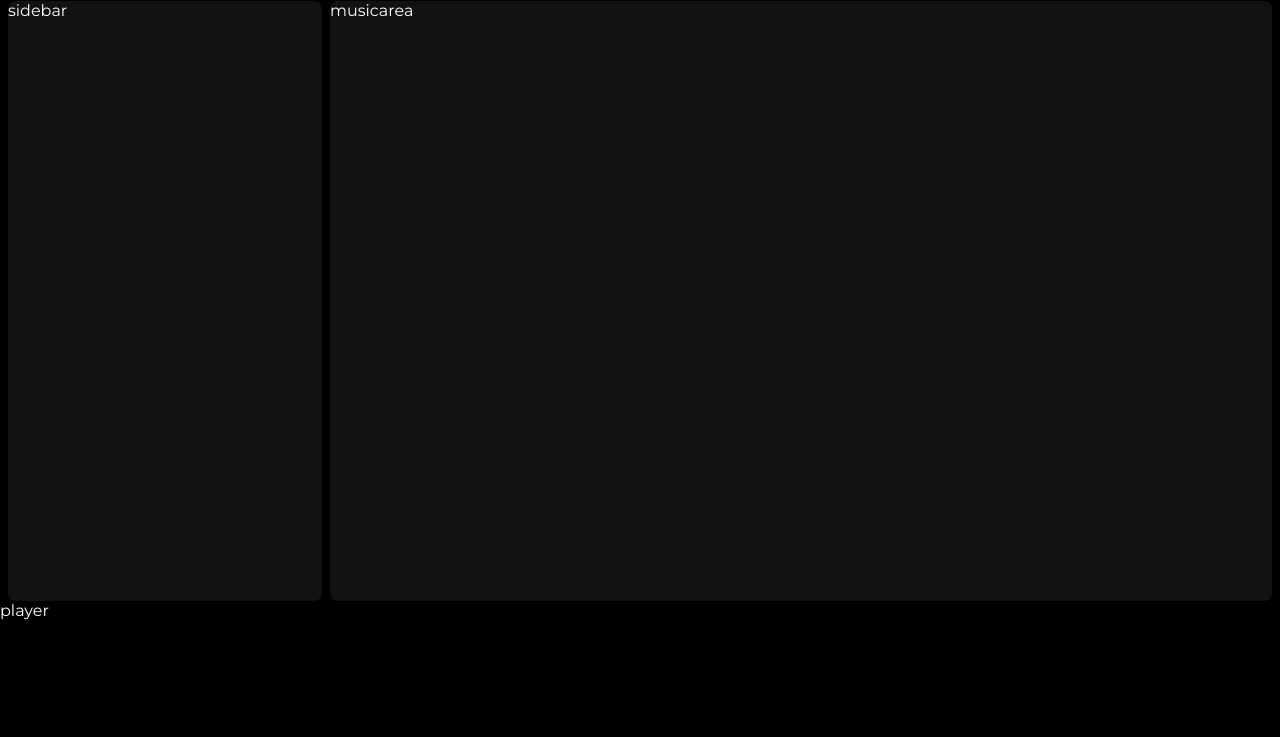
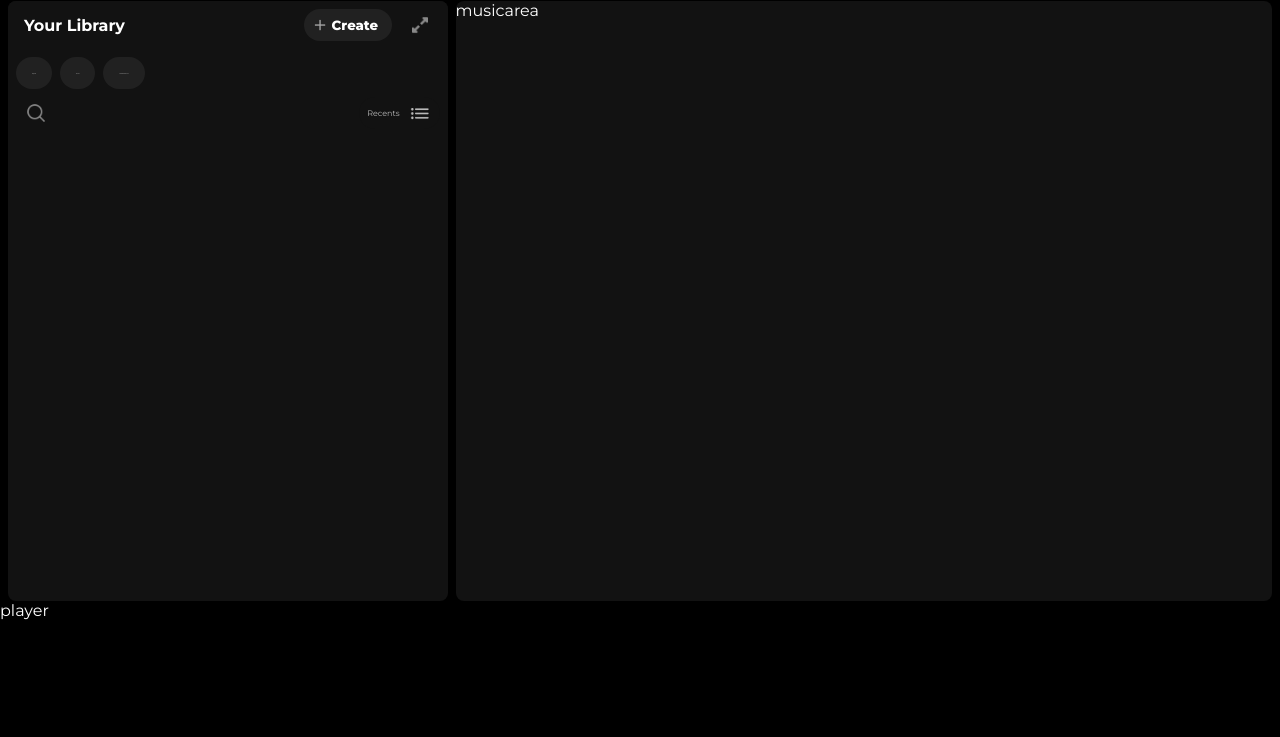
Before and after one commit to Harsh-Panchal-1/Spotify-Clone, a plain HTML site: page index.html in a window 1280 px wide. Shown: the part 63-800 px from the top of the page. Drawn offline with Linux system fonts and the light colour scheme.

Commit message:
Sidebar Half Completed

```diff
--- a/index.html
+++ b/index.html
@@ -4,7 +4,7 @@
   <meta charset="UTF-8">
   <meta name="viewport" content="width=device-width, initial-scale=1.0">
   <link rel="icon" href="/Assets/logo.png">
-  <title>Spotify : Web Player for Everyone</title>
+  <title>Spotify - Web Player: Music for Everyone</title>
   <link rel="preconnect" href="https://fonts.googleapis.com">
   <link rel="preconnect" href="https://fonts.gstatic.com" crossorigin>
   <link href="https://fonts.googleapis.com/css2?family=Montserrat:ital,wght@0,100..900;1,100..900&display=swap" rel="stylesheet">
@@ -41,7 +41,37 @@
     </div>
   </div>
   <div class="usersection" style="display: flex;">
-    <div class="sidebar">sidebar</div>
+    <div class="sidebar">
+      <div class="yourlib">
+        <span>Your Library</span>
+        <button class="create_button">
+          <img src="/Assets/Plus.png">
+          Create
+        </button>
+        <button class="expand_button">
+          <img src="/Assets/expand.png">
+        </button>
+      </div>
+      <div class="filters">
+        <button class="filter_button">
+          Playlists
+        </button>
+        <button class="filter_button">
+          Artists
+        </button>
+        <button class="filter_button">
+          Podcasts & Shows
+        </button>
+      </div>
+      <div class="search_section">
+        <img class="search_section_icon" src="/Assets/Search.png">
+        <button class="recent_button">
+          Recents
+          <img src="/Assets/Menu.png">
+        </button>
+      </div>
+      <div class="list"></div>
+    </div>
     <div class="musicarea">musicarea</div>
   </div>
   <div class="player">player</div>
--- a/style.css
+++ b/style.css
@@ -14,6 +14,7 @@
 }
 
 .logo{
+  position: relative;
   display: flex;
   height: 4rem;
   width: 30%;
@@ -21,16 +22,18 @@
 }
 
 .logo .darklogo{
+  position: absolute;
   height: 2rem;
   width: 2rem;
-  margin-left: 1rem;
+  left: 1rem;
 }
 
 .logo .home{
+  position: absolute;
+  right: 1rem;
   display: flex;
-  background-color: #1a1a1a;
+  background-color: #212121;
   padding: 0.5rem 0.5rem;
-  margin-left: 17rem;
   height: 2rem;
   width: 2rem;
   border: none;
@@ -44,7 +47,7 @@
 }
 
 .logo .home img{
-  background-color: #1a1a1a;
+  background-color: #212121;
   height: 1.75rem;
 }
 
@@ -84,6 +87,7 @@
 }
 
 .account{
+  position: relative;
   display: flex;
   height: 4rem;
   width: 30%;
@@ -91,10 +95,11 @@
 }
 
 .account .bell{
+  position: absolute;
+  right: 9rem;
   display: flex;
-  background-color: #1a1a1a;
+  background-color: #212121;
   padding: 0.5rem 0.5rem;
-  margin-left: 50%;
   height: 2rem;
   width: 2rem;
   border: none;
@@ -104,15 +109,16 @@
 }
 
 .account .bell img{
-  background-color: #1a1a1a;
+  background-color: #212121;
   height: 1.75rem;
 }
 
 .account .friends{
+  position: absolute;
+  right: 5rem;
   display: flex;
-  background-color: #1a1a1a;
+  background-color: #212121;
   padding: 0.5rem 0.5rem;
-  margin-left: 1rem;
   height: 2rem;
   width: 2rem;
   border: none;
@@ -122,15 +128,16 @@
 }
 
 .account .friends img{
-  background-color: #1a1a1a;
+  background-color: #212121;
   height: 1.75rem;
 }
 
 .account .account_icon{
+  position: absolute;
+  right: 1rem;
   display: flex;
-  background-color: #1a1a1a;
+  background-color: #212121;
   padding: 0.5rem 0.5rem;
-  margin-left: 1rem;
   height: 2rem;
   width: 2rem;
   border: none;
@@ -140,14 +147,14 @@
 }
 
 .account .account_icon img{
-  background-color: #1a1a1a;
+  background-color: #212121;
   border-radius: 200px;
   height: 2.5rem;
 }
 
 .sidebar{
   height: 75vh;
-  width: 25%;
+  width: 35%;
   background-color: #121212;
   color: white;
   margin-left: 0.5rem;
@@ -155,9 +162,122 @@
   border-radius: 0.5rem;
 }
 
+.yourlib{
+  position: relative;
+  background-color: #121212;
+  border: none;
+  border-top-right-radius: 0.5rem;
+  border-top-left-radius: 0.5rem;
+  display: flex;
+  align-items: center;
+  justify-content: center;
+  height: 3rem;
+}
+.yourlib span{
+  position: absolute;
+  background-color: #121212;
+  left: 1rem;
+  font-weight: 700;
+}
+.create_button{
+  position: absolute;
+  right: 3.5rem;
+  height: 2rem;
+  width: 5.5rem;
+  background-color: #212121;
+  color: white;
+  font-weight: 750;
+  align-items: center;
+  border: none;
+  border-radius: 200px;
+  display: flex;
+}
+.create_button img{
+  opacity: 0.6;
+  margin-left: 0.5rem;
+  margin-right: 0.25rem;
+  height: 1rem;
+  background-color: #212121;
+}
+.expand_button {
+  position: absolute;
+  right: 1.25rem;
+  width: 1rem;
+  background-color: #212121;
+  color: white;
+  font-weight: 750;
+  align-items: center;
+  border: none;
+  display: flex;
+  opacity: 0.5;
+}
+.expand_button img{
+  width: 1rem;
+  background-color: #121212;
+}
+
+.filters{
+  background-color: #121212;
+  border: none;
+  display: flex;
+  align-items: center;
+  height: 3rem;
+}
+.filter_button{
+  font-size: 1px;
+  margin-left: 0.5rem;
+  height: 2rem;
+  padding: 0.5rem 1rem;
+  background-color: #212121;
+  color: white;
+  font-weight: 500;
+  align-items: center;
+  border: none;
+  border-radius: 200px;
+  display: flex;
+}
+
+.search_section{
+  position: relative;
+  background-color: #121212;
+  border: none;
+  display: flex;
+  align-items: center;
+  height: 2rem;
+}
+.search_section_icon{
+  position: absolute;
+  left: 1rem;
+  background-color: #121212;
+  width: 1.5rem;
+  opacity: 0.5;
+}
+.recent_button{
+  position: absolute;
+  right: 0.5rem;
+  height: 2rem;
+  padding: 0.5rem 0.5rem;
+  opacity: 0.7;
+  background-color: #121212;
+  color: white;
+  font-size: 0.5rem;
+  font-weight: 400;
+  align-items: center;
+  border: none;
+  border-radius: 200px;
+  display: flex;
+}
+.recent_button img{
+  width: 1.5rem;
+  margin-left: 0.5rem;
+  opacity: 1;
+  background-color: #121212;
+}
+
+
 .musicarea{
   height: 75vh;
-  width: 75%;
+  width: 65%;
   background-color: #121212;
   color: white;
   margin-left: 0.5rem;
```
Also changed, not shown: Assets/Menu.png (added), Assets/Plus.png (added), Assets/expand.png (added).
